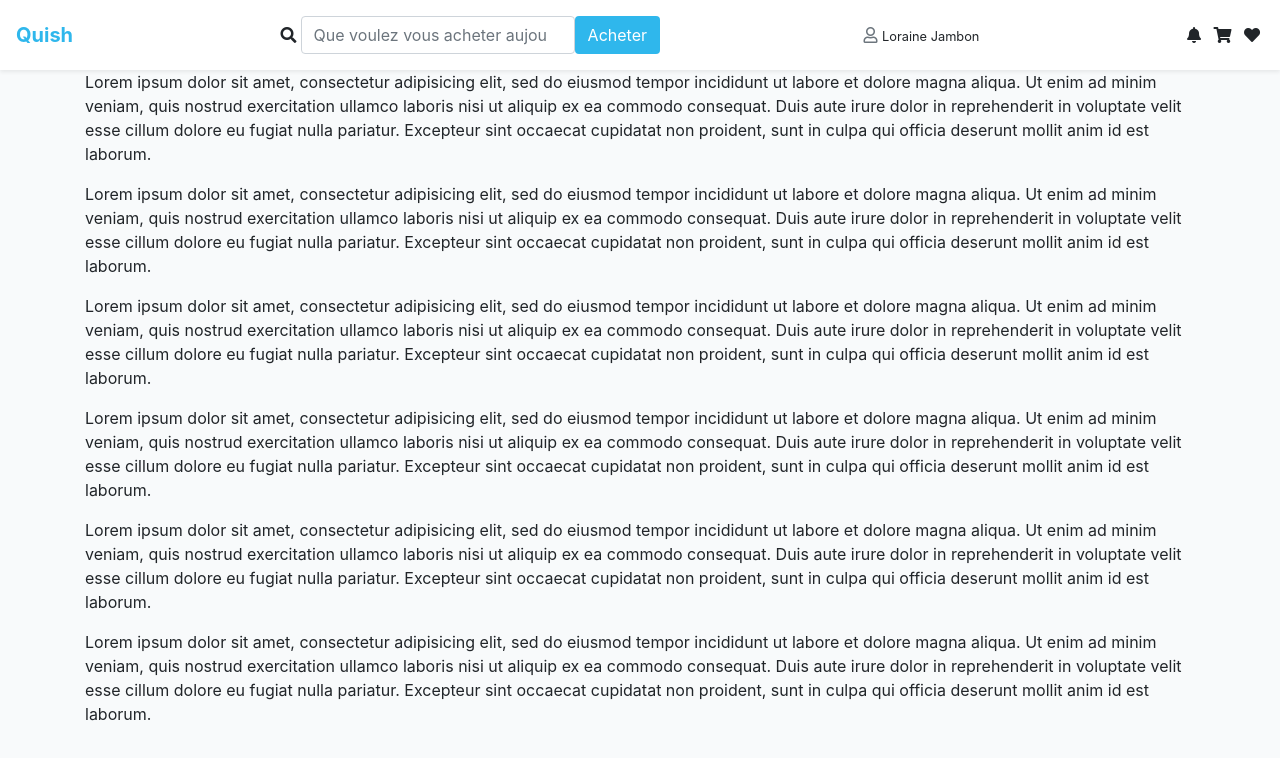
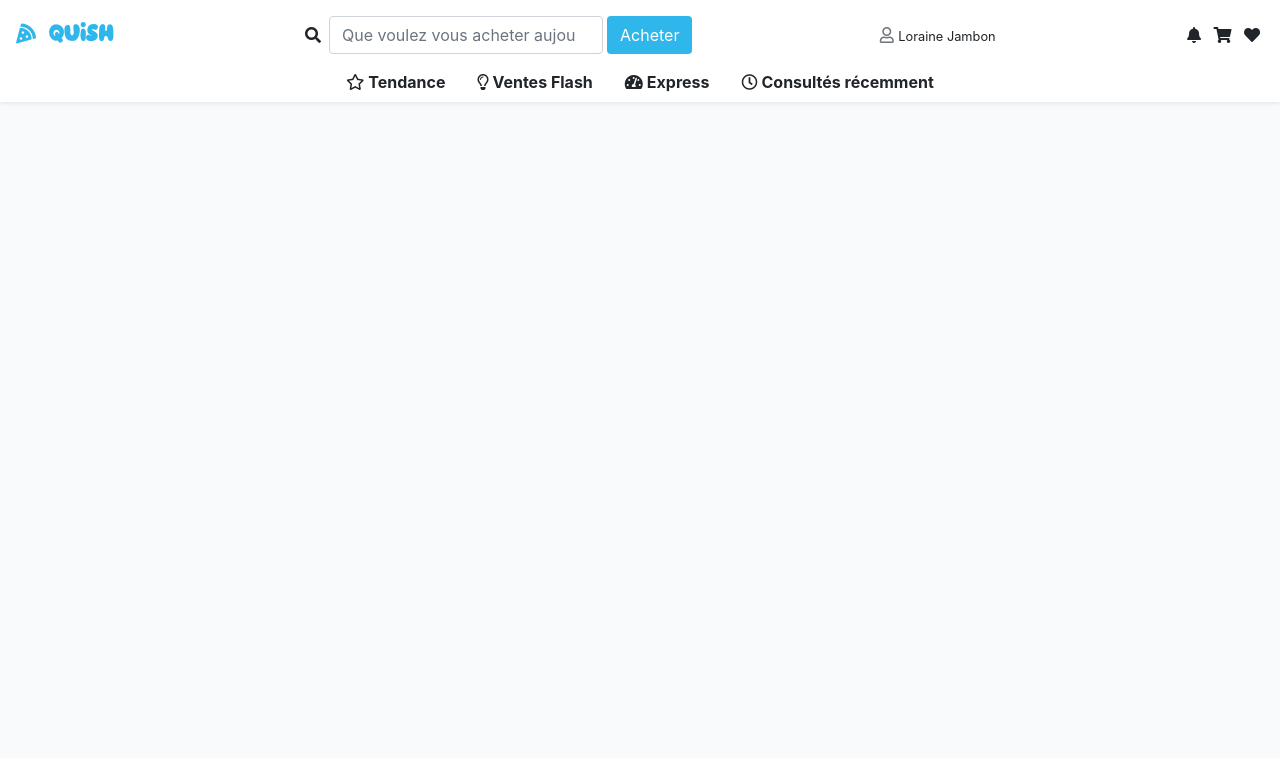
Before and after one commit to Amadou02/Quish, a plain HTML site: page index.html in a window 1280 px wide. Drawn offline with Linux system fonts and the light colour scheme.

Commit message:
navbar presque OK

```diff
--- a/assets/css/style.css
+++ b/assets/css/style.css
@@ -37,8 +37,26 @@
 .txc6{
     color: #afc7d1; /*gris*/
 }
-
 /* css seb */
+@font-face {
+    font-family: Montel;
+    src: url('../font/Montel.ttf');
+}
 #navbarSticky .navbar-toggler-icon {
 background-image: url('https://mdbootstrap.com/img/svg/hamburger7.svg?color=fff');
 }
+a{
+    color: inherit;
+}
+a:link{
+    text-decoration: none;
+}
+nav .title{
+    font-family: Montel;
+}
+.grow{
+    transition: .2s ease-in-out;
+}
+.grow:hover{
+    transform: scale(1.2);
+}
--- a/index.html
+++ b/index.html
@@ -7,48 +7,64 @@
     <link rel="stylesheet" href="https://use.fontawesome.com/releases/v5.8.1/css/all.css" integrity="sha384-50oBUHEmvpQ+1lW4y57PTFmhCaXp0ML5d60M1M7uH2+nqUivzIebhndOJK28anvf" crossorigin="anonymous">
     <link rel="stylesheet" href="assets/css/bootstrap.min.css">
     <link rel="stylesheet" href="assets/css/style.css">
-    <title></title>
+    <title>Quish - Gagnez plus pour dépenser plus.</title>
 </head>
 <body class="bgc3">
     <!-- container Bootstrap -->
+    <div class="container-fluid px-0">
         <!-- header -->
-    <div class="container-fluid px-0">
-        <header class="sticky-top">
+        <header class="sticky-top mb-md-2">
             <!-- navbar version mobile -->
             <nav class="d-md-none navbar navbar-dark bgc1">
                 <span>
-                    <button class="d-inline navbar-toggler navbar-toggler-right order-0" type="button" data-toggle="collapse" data-target="#navbarColor02" aria-controls="navbarColor02" aria-expanded="false" aria-label="Toggle navigation">
-                        <span class="navbar-toggler-icon"></span>
+                    <button class="mr-2 d-inline navbar-toggler navbar-toggler-right order-0" type="button" data-toggle="collapse" data-target="#navbarColor02" aria-controls="navbarColor02" aria-expanded="false" aria-label="Toggle navigation">
+                        <i class="fas fa-hamburger txc4"></i>
+                        <i class="fas fa-chevron-down txc4"></i>
                     </button>
-                    <a class="txc3 lead font-weight-bold" href="#!">Quish</a>
+                    <a class="title txc3 lead font-weight-bold" href="#!">
+                        <i class="fas fa-pizza-slice"></i>
+                        Quish
+                    </a>
                 </span>
                 <span>
-                    <a href="#!"><i class="fas fa-search txc3 mx-1"></i></a>
-                    <a href=""><i class="fas fa-shopping-cart txc3 mx-1"></i></a>
+                    <!-- icone search -->
+                    <a href="#!"><i class="grow fas fa-search txc3 mx-1"></i></a>
+                    <!-- icone panier -->
+                    <a href=""><i class="grow iconePanier fas fa-shopping-cart txc3 mx-1"></i></a>
                 </span>
                 <div class="navbar-collapse collapse" id="navbarColor02" style="">
                     <ul class="navbar-nav mr-auto">
                         <li class="nav-item active">
-                            <a class="nav-link" href="#!">Home <span class="sr-only">(current)</span></a>
+                            <a class="nav-link" href="#!">Maison <span class="sr-only">(current)</span></a>
                         </li>
                         <li class="nav-item">
-                            <a class="nav-link" href="#!">Features</a>
+                            <a class="nav-link" href="#!">Tendances</a>
                         </li>
                         <li class="nav-item">
-                            <a class="nav-link" href="#!">Pricing</a>
+                            <a class="nav-link" href="#!">Ventes Flash</a>
                         </li>
                         <li class="nav-item">
-                            <a class="nav-link" href="#!">About</a>
+                            <a class="nav-link" href="#!">Express</a>
+                        </li>
+                        <li class="nav-item">
+                            <a class="nav-link" href="#!">Consulté récemment</a>
+                        </li>
+                        <li class="nav-item">
+                            <a class="nav-link" href="#!">Mon profil</a>
                         </li>
                     </ul>
                 </div>
             </nav>
             <!-- navbar version PC -->
-            <nav class="d-none d-md-flex navbar navbar-dark bgc4 shadow-sm">
-                    <a class="txc1 lead font-weight-bold" href="#!">Quish</a>
+            <div class="shadow-sm">
+                <nav class="d-none d-md-flex navbar navbar-dark bgc4 pb-0 mb-0">
+                    <a class="grow title txc1 lead font-weight-bold" href="#!">
+                        <i class="fas fa-pizza-slice"></i>
+                        Quish
+                    </a>
                     <form class="form-inline">
                         <i class="fas fa-search mx-1"></i>
-                       <input class="form-control " type="search" placeholder="Que voulez vous acheter aujourd'hui?" aria-label="Search">
+                        <input class="form-control mx-1" type="search" placeholder="Que voulez vous acheter aujourd'hui?" aria-label="Search">
                         <button class="btn bgc1 my-2 txc4" type="submit">Acheter</button>
                     </form>
                     <span>
@@ -56,38 +72,35 @@
                         <small class="mt-3 d-inline">Loraine Jambon</small>
                     </span>
                     <span>
-                        <i class="fas fa-bell px-1"></i>
-                        <i class="fas fa-shopping-cart px-1"></i>
-                        <i class="fas fa-heart px-1"></i>
+                        <!-- icone cloche -->
+                        <a href="#!"><i class="grow fas fa-bell px-1"></i></a>
+                        <!-- icone panier -->
+                        <a href="#!"><i class="grow iconePanier fas fa-shopping-cart px-1"></i></a>
+                        <!-- icone coeur -->
+                        <a href="#!"><i class="grow fas fa-heart px-1"></i></a>
                     </span>
                 </span>
-                <div class="navbar-collapse collapse" id="navbarColor02" style="">
-                    <ul class="navbar-nav mr-auto">
-                        <li class="nav-item active">
-                            <a class="nav-link" href="#!">Home <span class="sr-only">(current)</span></a>
+            </nav>
+            <!-- bas de la nav bar -->
+            <ul class="d-none d-md-flex nav justify-content-center bgc4 pt-0 font-weight-bold">
+                <li class="nav-item">
+                    <a class="nav-link active" href="#!"><i class="far fa-star mr-1"></i>Tendance</a>
                 </li>
                 <li class="nav-item">
-                            <a class="nav-link" href="#!">Features</a>
+                    <a class="nav-link" href="#!"><i class="far fa-lightbulb mr-1"></i>Ventes Flash</a>
                 </li>
                 <li class="nav-item">
-                            <a class="nav-link" href="#!">Pricing</a>
+                    <a class="nav-link" href="#!"><i class="fas fa-tachometer-alt mr-1"></i>Express</a>
                 </li>
                 <li class="nav-item">
-                            <a class="nav-link" href="#!">About</a>
+                    <a class="nav-link" href="#!"><i class="far fa-clock mr-1"></i>Consultés récemment</a>
                 </li>
             </ul>
         </div>
-            </nav>
     </header>
     <!-- main -->
     <div class="container">
         <main>
-                <p>Lorem ipsum dolor sit amet, consectetur adipisicing elit, sed do eiusmod tempor incididunt ut labore et dolore magna aliqua. Ut enim ad minim veniam, quis nostrud exercitation ullamco laboris nisi ut aliquip ex ea commodo consequat. Duis aute irure dolor in reprehenderit in voluptate velit esse cillum dolore eu fugiat nulla pariatur. Excepteur sint occaecat cupidatat non proident, sunt in culpa qui officia deserunt mollit anim id est laborum.</p>
-                <p>Lorem ipsum dolor sit amet, consectetur adipisicing elit, sed do eiusmod tempor incididunt ut labore et dolore magna aliqua. Ut enim ad minim veniam, quis nostrud exercitation ullamco laboris nisi ut aliquip ex ea commodo consequat. Duis aute irure dolor in reprehenderit in voluptate velit esse cillum dolore eu fugiat nulla pariatur. Excepteur sint occaecat cupidatat non proident, sunt in culpa qui officia deserunt mollit anim id est laborum.</p>
-                <p>Lorem ipsum dolor sit amet, consectetur adipisicing elit, sed do eiusmod tempor incididunt ut labore et dolore magna aliqua. Ut enim ad minim veniam, quis nostrud exercitation ullamco laboris nisi ut aliquip ex ea commodo consequat. Duis aute irure dolor in reprehenderit in voluptate velit esse cillum dolore eu fugiat nulla pariatur. Excepteur sint occaecat cupidatat non proident, sunt in culpa qui officia deserunt mollit anim id est laborum.</p>
-                <p>Lorem ipsum dolor sit amet, consectetur adipisicing elit, sed do eiusmod tempor incididunt ut labore et dolore magna aliqua. Ut enim ad minim veniam, quis nostrud exercitation ullamco laboris nisi ut aliquip ex ea commodo consequat. Duis aute irure dolor in reprehenderit in voluptate velit esse cillum dolore eu fugiat nulla pariatur. Excepteur sint occaecat cupidatat non proident, sunt in culpa qui officia deserunt mollit anim id est laborum.</p>
-                <p>Lorem ipsum dolor sit amet, consectetur adipisicing elit, sed do eiusmod tempor incididunt ut labore et dolore magna aliqua. Ut enim ad minim veniam, quis nostrud exercitation ullamco laboris nisi ut aliquip ex ea commodo consequat. Duis aute irure dolor in reprehenderit in voluptate velit esse cillum dolore eu fugiat nulla pariatur. Excepteur sint occaecat cupidatat non proident, sunt in culpa qui officia deserunt mollit anim id est laborum.</p>
-                <p>Lorem ipsum dolor sit amet, consectetur adipisicing elit, sed do eiusmod tempor incididunt ut labore et dolore magna aliqua. Ut enim ad minim veniam, quis nostrud exercitation ullamco laboris nisi ut aliquip ex ea commodo consequat. Duis aute irure dolor in reprehenderit in voluptate velit esse cillum dolore eu fugiat nulla pariatur. Excepteur sint occaecat cupidatat non proident, sunt in culpa qui officia deserunt mollit anim id est laborum.</p>
 
         </main>
         <!-- footer -->
```
Also changed, not shown: assets/font/Montel.ttf (added). Lines whose indentation alone changed are shown as unchanged.
